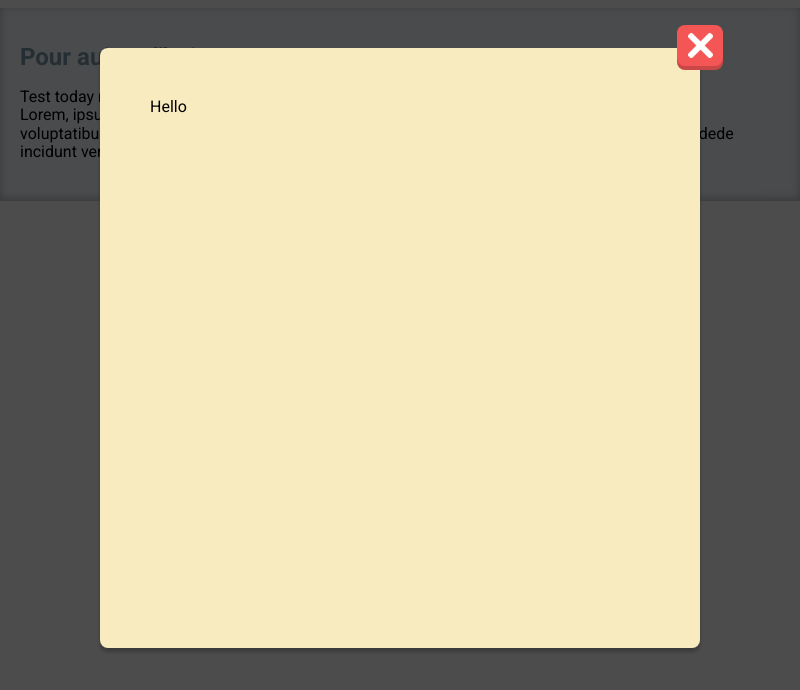
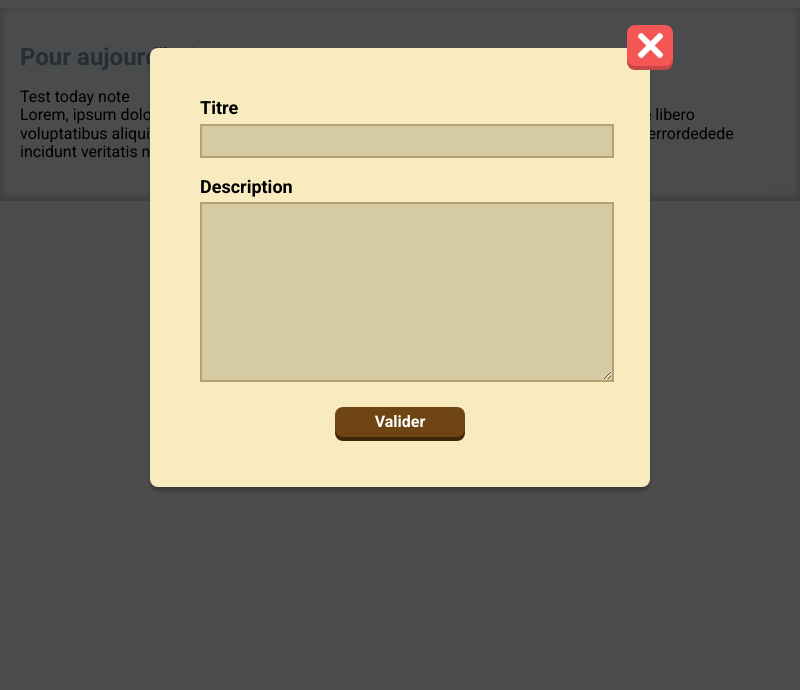
Before and after one commit to rdemarta/IHM_Projet1, an Electron app: page index.html in a window 800 px wide. Both pictures are taken after a click on the button "+ Note". Shown: the part 52-742 px from the top of the page. Drawn offline with Linux system fonts and the light colour scheme; no server answers.

Commit message:
Add form for add note

```diff
--- a/css/style.css
+++ b/css/style.css
@@ -69,12 +69,24 @@ body {
     display: none;
     margin: 100px auto 0px;
     padding: 50px;
-    width: 500px;
-    min-height: 500px;
+    width: 400px;
+    min-height: 100px;
     background-color: #FFF;
     border-radius: 8px;
     position: relative;
     box-shadow: 0px 4px 4px rgba(0, 0, 0, 0.25);
+}
+
+.modal form input, .modal form textarea {
+    width: 100%;
+    display: inline-block;
+    margin-top: 5px;
+    padding: 5px;
+}
+
+.modal label {
+    font-size: 18px;
+    font-weight: bold;
 }
 
 .modal__btn--close {
@@ -100,6 +112,16 @@ body {
     background-color: #F8EBC0;
 }
 
+.input--note {
+    background-color: #D6CAA3;
+    border: 2px solid rgba(110, 68, 18, 0.3);
+}
+
+.modal form button.submit {
+    margin: 20px auto 0px auto;
+    min-width: 130px;
+    display: block;
+}
 
 
 #header {
--- a/index.html
+++ b/index.html
@@ -52,7 +52,23 @@
         <div class="modal__container">
             <div id="modal__newNote" class="modal modal--note">
                 <div class="btn modal__btn--close"><img src="images/close.png" alt="Close"></div>
-                Hello
+
+                <form action="#">
+
+                    <label>
+                        Titre
+                        <input class="input--note" type="text" name="title"/>
+                    </label>
+                    <br><br>
+                    <label>
+                        Description
+                        <textarea class="input--note" name="description" rows="8">
+
+                        </textarea>
+                    </label>
+
+                    <button class="submit btn btn--note">Valider</button>
+                </form>
             </div>
         </div>
 
```
